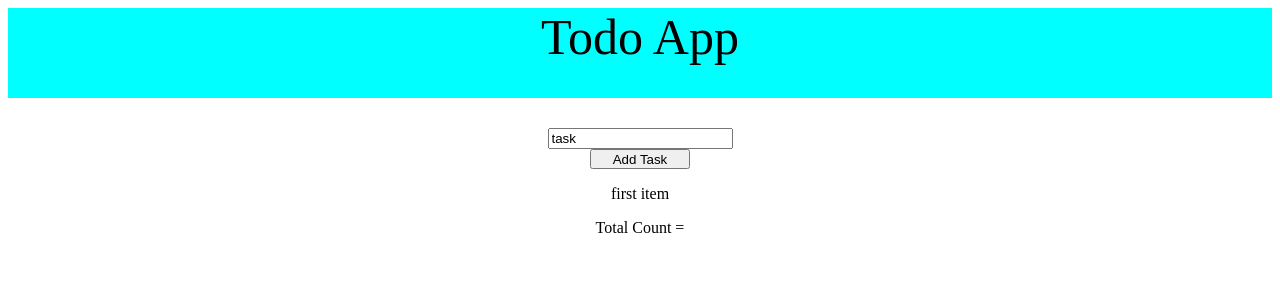
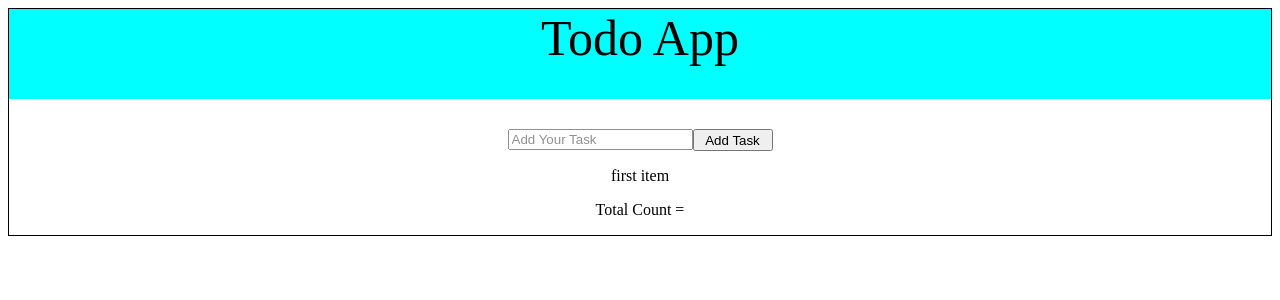
Before and after one commit to rawatvipin756/To-Do-App, a React (Vite) app in the folder reactProject/: page / in a window 1280 px wide. Shown: the top 300 px of the page. Built offline with nearby package versions, Linux system fonts and the light colour scheme.

Commit message:
some css changes

```diff
--- a/reactProject/src/App.css
+++ b/reactProject/src/App.css
@@ -1,6 +1,7 @@
 body{
   background-color:white;
   text-align:center;
+  border:1px solid black;
 }
 
 .header{
@@ -8,15 +9,23 @@ body{
   height:60px;
   font-size:50px;
   background-color:aqua;
+  display:flex;
+  justify-content:center;
 }
 
 .main{
   padding-top:30px;
+  display:flex;
+  justify-content:center;
+}
+
+.inputField{
+  opacity:0.8;
 }
 
 .button{
   color:black;
   text-decoration-color:white;
-  height:20px;
-  width:100px;
+  height:22px;
+  width:80px;
 }
--- a/reactProject/src/App.jsx
+++ b/reactProject/src/App.jsx
@@ -10,7 +10,7 @@ export default function App() {
     </header>
     <div className="main">
       <div className="inputField">
-        <input value="task" placeholder="Add Your Task"/>
+        <input placeholder="Add Your Task"/>
         </div>
       <div>
         <button className="button">
```
